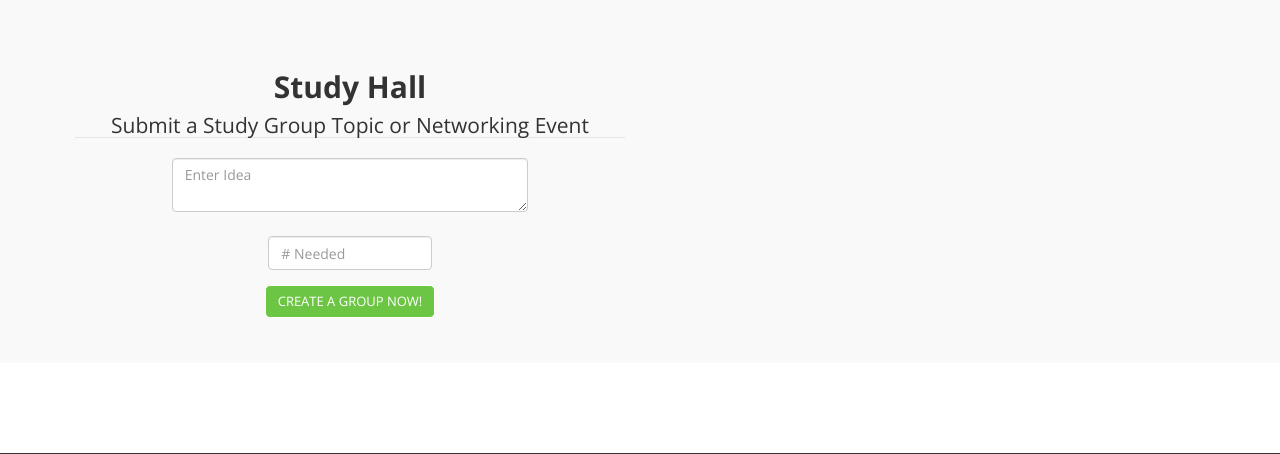
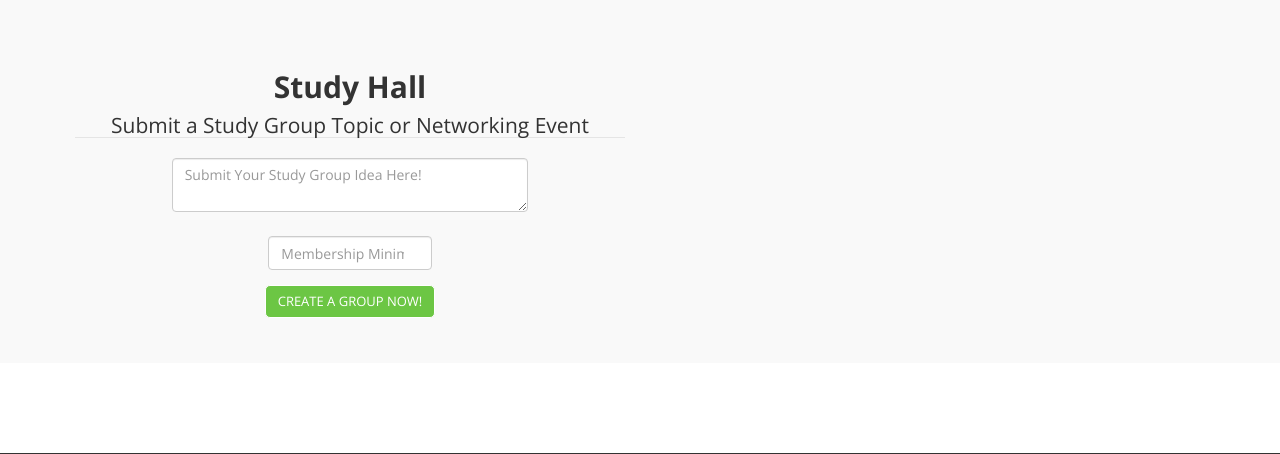
Before and after one commit to sonnyhughes/pdtest, a Node project: template views/index.handlebars in a window 1280 px wide. Shown: the part 110-564 px from the top of the page. Run offline with Node 20 templates, Linux system fonts and the light colour scheme; the template is opened without the code that fills it, so the values that code supplies are empty; some libraries are stand-ins or nearby versions.

Commit message:
Updates UI and buttons

```diff
--- a/views/cantJoinModal.handlebars
+++ b/views/cantJoinModal.handlebars
@@ -105,11 +105,11 @@
                            <br>
                            <div class="form-group">
                               <div class="col-lg-8 col-lg-offset-2">
-                                 <textarea placeholder="Enter Idea" type="text" name="body" class="form-control " ></textarea>
+                                 <textarea placeholder="Submit Your Study Group Idea Here!" type="text" name="body" class="form-control " ></textarea>
                                  <br>
                               </div>
                               <div class="col-lg-4 col-lg-offset-4">
-                                 <input placeholder="# Needed" type="number" name="groupLimit" class="form-control">
+                                 <input placeholder="Membership Minimum" type="number" name="groupLimit" class="form-control">
                               </div>
                            </div>
                            <div class="form-group">
--- a/views/emptyInputModal.handlebars
+++ b/views/emptyInputModal.handlebars
@@ -107,11 +107,11 @@
                            <br>
                            <div class="form-group">
                               <div class="col-lg-8 col-lg-offset-2">
-                                 <textarea placeholder="Enter Idea" type="text" name="body" maxlength="140" minlength="2" class="form-control" required></textarea>
+                                 <textarea placeholder="Submit Your Study Group Idea Here!" type="text" name="body" maxlength="140" minlength="2" class="form-control" required></textarea>
                                  <br>
                               </div>
                               <div class="col-lg-4 col-lg-offset-4">
-                                 <input placeholder="# Needed" type="number" min='2' max='5' name="groupLimit" class="form-control" required>
+                                 <input placeholder="Membership Minimum" type="number" min='2' max='5' name="groupLimit" class="form-control" required>
                               </div>
                            </div>
                            <div class="form-group">
--- a/views/groupIsFull.handlebars
+++ b/views/groupIsFull.handlebars
@@ -107,11 +107,11 @@
                            <br>
                            <div class="form-group">
                               <div class="col-lg-8 col-lg-offset-2">
-                                 <textarea placeholder="Enter Idea" type="text" name="body" maxlength="140" minlength="2" class="form-control" required></textarea>
+                                 <textarea placeholder="Submit Your Study Group Idea Here!" type="text" name="body" maxlength="140" minlength="2" class="form-control" required></textarea>
                                  <br>
                               </div>
                               <div class="col-lg-4 col-lg-offset-4">
-                                 <input placeholder="# Needed" type="number" min='2' max='5' name="groupLimit" class="form-control" required>
+                                 <input placeholder="Membership Minimum" type="number" min='2' max='5' name="groupLimit" class="form-control" required>
                               </div>
                            </div>
                            <div class="form-group">
--- a/views/index.handlebars
+++ b/views/index.handlebars
@@ -107,11 +107,11 @@
                            <br>
                            <div class="form-group">
                               <div class="col-lg-8 col-lg-offset-2">
-                                 <textarea placeholder="Enter Idea" type="text" name="body" maxlength="140" minlength="2" class="form-control" required></textarea>
+                                 <textarea placeholder="Submit Your Study Group Idea Here!" type="text" name="body" maxlength="140" minlength="2" class="form-control" required></textarea>
                                  <br>
                               </div>
                               <div class="col-lg-4 col-lg-offset-4">
-                                 <input placeholder="# Needed" type="number" min='2' max='5' name="groupLimit" class="form-control input-styling" required>
+                                 <input placeholder="Membership Minimum" type="number" min='2' max='5' name="groupLimit" class="form-control input-styling" required>
                               </div>
                            </div>
                            <div class="form-group">
--- a/views/joinAndEmailModal.handlebars
+++ b/views/joinAndEmailModal.handlebars
@@ -107,11 +107,11 @@
                            <br>
                            <div class="form-group">
                               <div class="col-lg-8 col-lg-offset-2">
-                                 <textarea placeholder="Enter Idea" type="text" name="body" maxlength="140" minlength="2" class="form-control" required></textarea>
+                                 <textarea placeholder="Submit Your Study Group Idea Here!" type="text" name="body" maxlength="140" minlength="2" class="form-control" required></textarea>
                                  <br>
                               </div>
                               <div class="col-lg-4 col-lg-offset-4">
-                                 <input placeholder="# Needed" type="number" min='2' max='5' name="groupLimit" class="form-control" required>
+                                 <input placeholder="Membership Minimum" type="number" min='2' max='5' name="groupLimit" class="form-control" required>
                               </div>
                            </div>
                            <div class="form-group">
--- a/views/joinModal.handlebars
+++ b/views/joinModal.handlebars
@@ -107,11 +107,11 @@
                            <br>
                            <div class="form-group">
                               <div class="col-lg-8 col-lg-offset-2">
-                                 <textarea placeholder="Enter Idea" type="text" name="body" maxlength="140" minlength="2" class="form-control" required></textarea>
+                                 <textarea placeholder="Submit Your Study Group Idea Here!" type="text" name="body" maxlength="140" minlength="2" class="form-control" required></textarea>
                                  <br>
                               </div>
                               <div class="col-lg-4 col-lg-offset-4">
-                                 <input placeholder="# Needed" type="number" min='2' max='5' name="groupLimit" class="form-control" required>
+                                 <input placeholder="Membership Minimum" type="number" min='2' max='5' name="groupLimit" class="form-control" required>
                               </div>
                            </div>
                            <div class="form-group">
--- a/views/pleaseLoginModal.handlebars
+++ b/views/pleaseLoginModal.handlebars
@@ -107,11 +107,11 @@
                            <br>
                            <div class="form-group">
                               <div class="col-lg-8 col-lg-offset-2">
-                                 <textarea placeholder="Enter Idea" type="text" name="body" maxlength="140" minlength="2" class="form-control" required></textarea>
+                                 <textarea placeholder="Submit Your Study Group Idea Here!" type="text" name="body" maxlength="140" minlength="2" class="form-control" required></textarea>
                                  <br>
                               </div>
                               <div class="col-lg-4 col-lg-offset-4">
-                                 <input placeholder="# Needed" type="number" min='2' max='5' name="groupLimit" class="form-control" required>
+                                 <input placeholder="Membership Minimum" type="number" min='2' max='5' name="groupLimit" class="form-control" required>
                               </div>
                            </div>
                            <div class="form-group">
```
